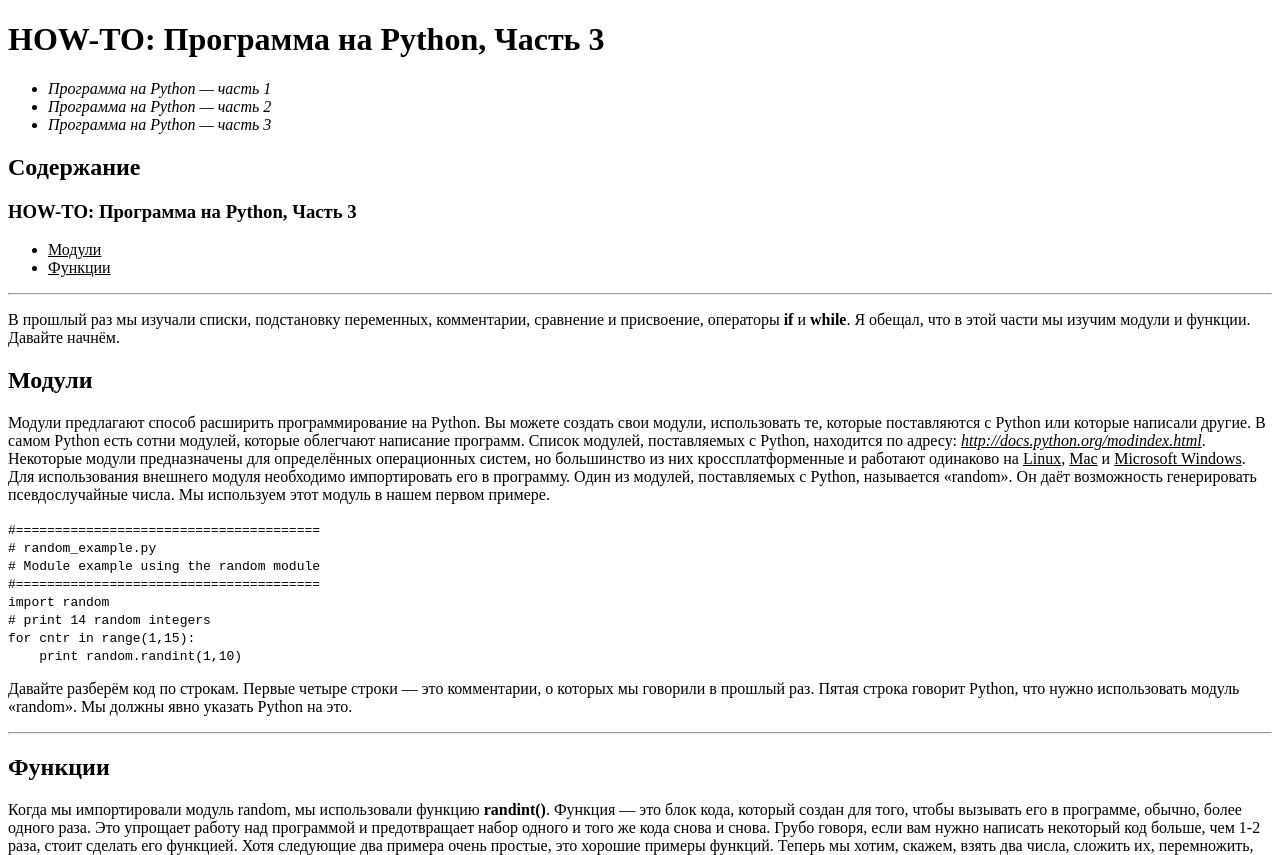
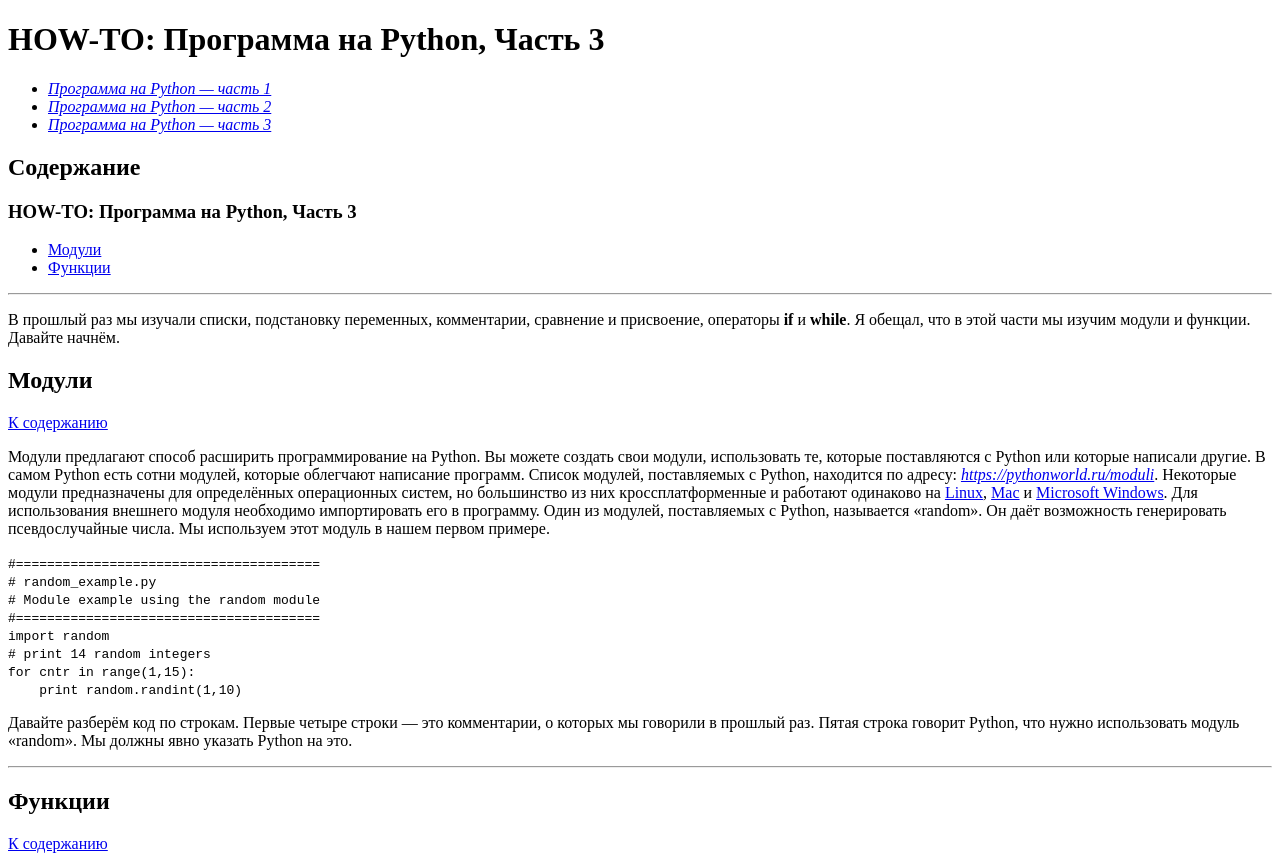
Before and after one commit to Leonid-Doroshevich/Leonid_Doroshevich, a plain HTML site: page 03_HTML/base/index3.html in a window 1280 px wide. Shown: the top 855 px of the page. Drawn offline with Linux system fonts and the light colour scheme.

Commit message:
base done

```diff
--- a/03_HTML/base/index3.html
+++ b/03_HTML/base/index3.html
@@ -4,23 +4,24 @@
     <body>
         <h1>HOW-TO: Программа на Python, Часть 3</h1>
         <ul>
-            <li><em>Программа на Python — часть 1</em></li>
-            <li><em>Программа на Python — часть 2</em></li>
-            <li><em>Программа на Python — часть 3</em></li>
+            <li><i><a href="index1.html">Программа на Python — часть 1</a></i></li>
+            <li><i><a href="index2.html">Программа на Python — часть 2</a></i></li>
+            <li><i><a href="index3.html">Программа на Python — часть 3</a></i></li>
         </ul>
-        <h2>Содержание</h2>
+        <h2><a name="contents"></a>Содержание</h2>
         <h3>HOW-TO: Программа на Python, Часть 3</h3>
         <ul>
-            <li><ins>Модули</ins></li>
-            <li><ins>Функции</ins></li>
+            <li><a href="#modules">Модули</a></li>
+            <li><a href="#functions">Функции</a></li>
         </ul>
         <hr>
         <p>
             В прошлый раз мы изучали списки, подстановку переменных, комментарии, сравнение и присвоение, операторы <strong>if</strong> и <strong>while</strong>. Я обещал, что в этой части мы изучим модули и функции. Давайте начнём.
         </p>
-        <h2>Модули</h2>
+        <h2><a name="modules"></a>Модули</h2>
+        <a href="#contents">К содержанию</a>
         <p>
-            Модули предлагают способ расширить программирование на Python. Вы можете создать свои модули, использовать те, которые поставляются с Python или которые написали другие. В самом Python есть сотни модулей, которые облегчают написание программ. Список модулей, поставляемых с Python, находится по адресу: <ins><cite>http://docs.python.org/modindex.html</ins></cite>. Некоторые модули предназначены для определённых операционных систем, но большинство из них кроссплатформенные и работают одинаково на <ins>Linux</ins>, <ins>Mac</ins> и <ins>Microsoft Windows</ins>. Для использования внешнего модуля необходимо импортировать его в программу. Один из модулей, поставляемых с Python, называется &laquo;random&raquo;. Он даёт возможность генерировать псевдослучайные числа. Мы используем этот модуль в нашем первом примере.
+            Модули предлагают способ расширить программирование на Python. Вы можете создать свои модули, использовать те, которые поставляются с Python или которые написали другие. В самом Python есть сотни модулей, которые облегчают написание программ. Список модулей, поставляемых с Python, находится по адресу: <a href="https://pythonworld.ru/moduli" target="_blank"><i>https://pythonworld.ru/moduli</i></a>. Некоторые модули предназначены для определённых операционных систем, но большинство из них кроссплатформенные и работают одинаково на <a href="https://en.wikipedia.org/wiki/Linux" target="_blank">Linux</a>, <a href="https://en.wikipedia.org/wiki/MacOS" target="_blank">Mac</a> и <a href="https://en.wikipedia.org/wiki/Microsoft_Windows" target="_blank">Microsoft Windows</a>. Для использования внешнего модуля необходимо импортировать его в программу. Один из модулей, поставляемых с Python, называется &laquo;random&raquo;. Он даёт возможность генерировать псевдослучайные числа. Мы используем этот модуль в нашем первом примере.
         </p>
         <p>
             <code>
@@ -38,7 +39,8 @@
             Давайте разберём код по строкам. Первые четыре строки &mdash; это комментарии, о которых мы говорили в прошлый раз. Пятая строка говорит Python, что нужно использовать модуль &laquo;random&raquo;. Мы должны явно указать Python на это.
         </p>
         <hr>
-        <h2>Функции</h2>
+        <h2><a name="functions"></a>Функции</h2>
+        <a href="#contents">К содержанию</a>
         <p>
             Когда мы импортировали модуль random, мы использовали функцию <strong>randint()</strong>. Функция &mdash; это блок кода, который создан для того, чтобы вызывать его в программе, обычно, более одного раза. Это упрощает работу над программой и предотвращает набор одного и того же кода снова и снова. Грубо говоря, если вам нужно написать некоторый код больше, чем 1-2 раза, стоит сделать его функцией. Хотя следующие два примера очень простые, это хорошие примеры функций. Теперь мы хотим, скажем, взять два числа, сложить их, перемножить, вычесть одно из другого, затем вывести на экран эти числа и результаты одновременно. Допустим, нам нужно сделать это три раза для трёх наборов чисел. Тогда наш пример будет выглядеть как код ниже.
         </p>
```
Also changed, not shown: 03_HTML/base/index1.html (+10 -8 lines), 03_HTML/base/index2.html (+10 -8 lines).
